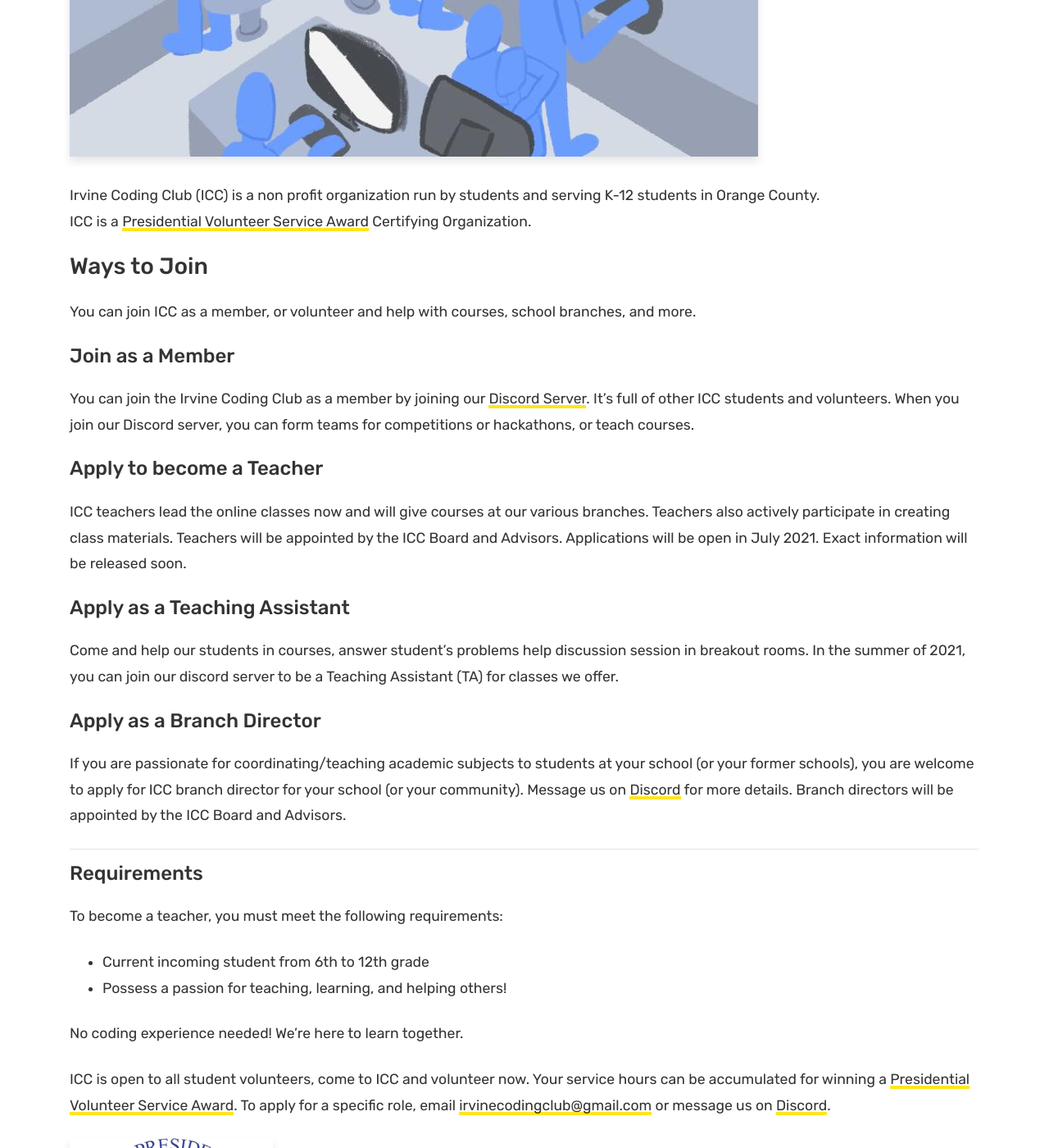
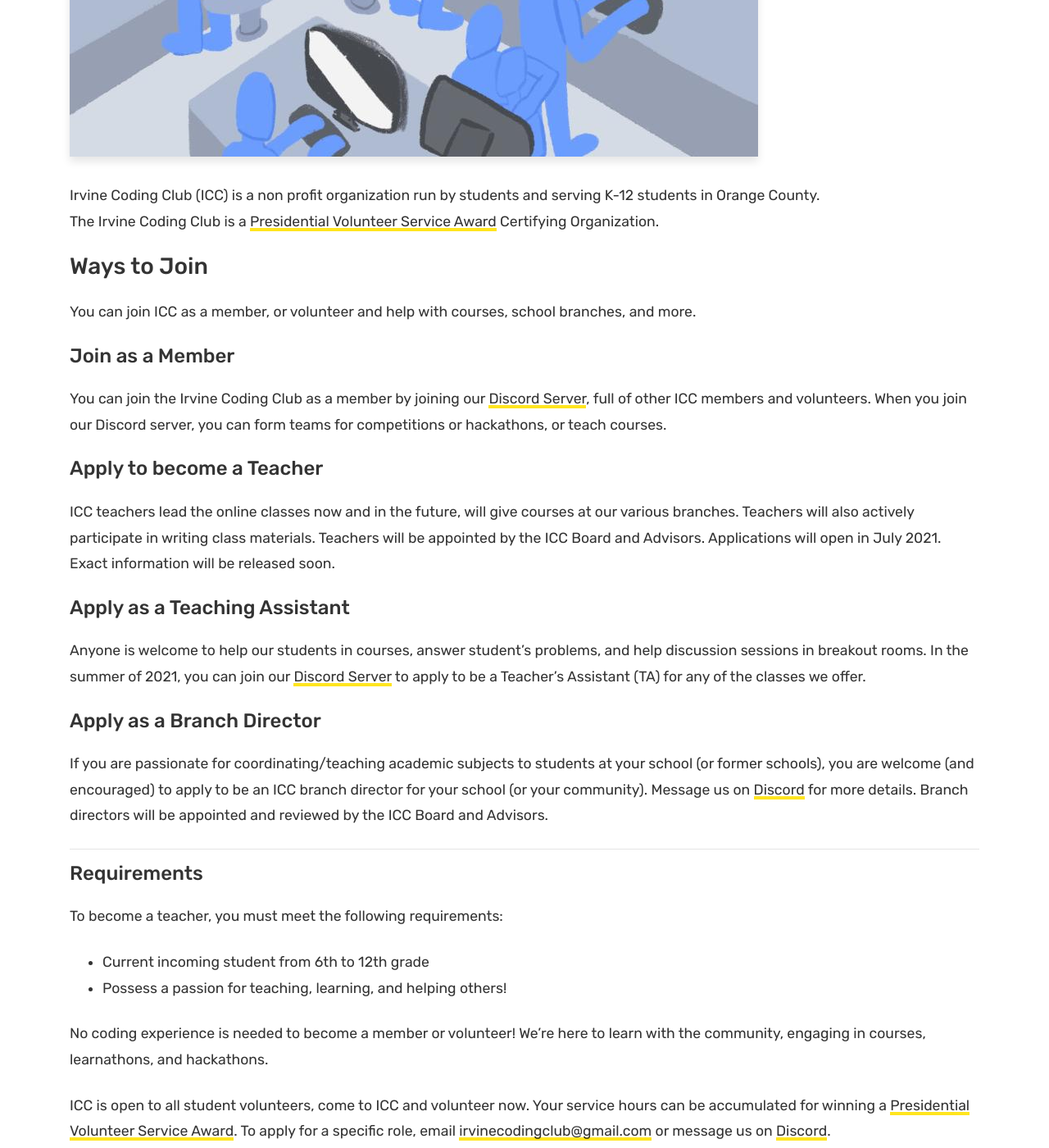
Before and after one commit to irvinecodingclub/irvinecodingclub.github.io, a Jekyll site: the page built from volunteer.md, in a window 1280 px wide and 1400 px high, scrolled down 233 px. Shown: the whole window at 82% size. Built offline with Jekyll 4.4.1, drawn with Linux system fonts in a browser that asks for light colours; some of the changed text lies outside the part shown.

Commit message:
Update volunteer.md

```diff
--- a/volunteer.md
+++ b/volunteer.md
@@ -6,22 +6,22 @@ comments: false
 ![](assets/images/volunteer.png)
 
 Irvine Coding Club (ICC) is a non profit organization run by students and serving K-12 students in Orange County.
-ICC is a [Presidential Volunteer Service Award](https://www.presidentialserviceawards.gov/) Certifying Organization.
+The Irvine Coding Club is a [Presidential Volunteer Service Award](https://www.presidentialserviceawards.gov/) Certifying Organization.
 
 ### Ways to Join
 You can join ICC as a member, or volunteer and help with courses, school branches, and more.
 
 #### Join as a Member
-You can join the Irvine Coding Club as a member by joining our <a href="{{ site.baseurl }}/discord">Discord Server</a>. It's full of other ICC students and volunteers. When you join our Discord server, you can form teams for competitions or hackathons, or teach courses.
+You can join the Irvine Coding Club as a member by joining our <a href="{{ site.baseurl }}/discord">Discord Server</a>, full of other ICC members and volunteers. When you join our Discord server, you can form teams for competitions or hackathons, or teach courses.
 
 #### Apply to become a Teacher
-ICC teachers lead the online classes now and will give courses at our various branches. Teachers also actively participate in creating class materials. Teachers will be appointed by the ICC Board and Advisors. Applications will be open in July 2021. Exact information will be released soon.
+ICC teachers lead the online classes now and in the future, will give courses at our various branches. Teachers will also actively participate in writing class materials. Teachers will be appointed by the ICC Board and Advisors. Applications will open in July 2021. Exact information will be released soon.
 
 #### Apply as a Teaching Assistant
-Come and help our students in courses, answer student's problems help discussion session in breakout rooms. In the summer of 2021, you can join our discord server to be a Teaching Assistant (TA) for classes we offer.
+Anyone is welcome to help our students in courses, answer student's problems, and help discussion sessions in breakout rooms. In the summer of 2021, you can join our <a href="{{ site.baseurl }}/discord">Discord Server</a> to apply to be a Teacher's Assistant (TA) for any of the classes we offer.
 
 #### Apply as a Branch Director
-If you are passionate for coordinating/teaching academic subjects to students at your school (or your former schools), you are welcome to apply for ICC branch director for your school (or your community). Message us on <a href="{{ site.baseurl }}/discord">Discord</a> for more details. Branch directors will be appointed by the ICC Board and Advisors.
+If you are passionate for coordinating/teaching academic subjects to students at your school (or former schools), you are welcome (and encouraged) to apply to be an ICC branch director for your school (or your community). Message us on <a href="{{ site.baseurl }}/discord">Discord</a> for more details. Branch directors will be appointed and reviewed by the ICC Board and Advisors.
 
 --------------------------------------
 
@@ -30,7 +30,7 @@ To become a teacher, you must meet the following requirements:
 * Current incoming student from 6th to 12th grade
 * Possess a passion for teaching, learning, and helping others!
 
-No coding experience needed! We're here to learn together.
+No coding experience is needed to become a member or volunteer! We're here to learn with the community, engaging in courses, learnathons, and hackathons.
 
 
 
```
Also changed, not shown: other parts of volunteer.md (+1 -1 lines).
